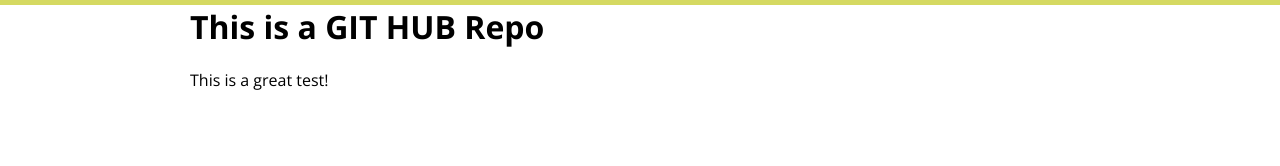
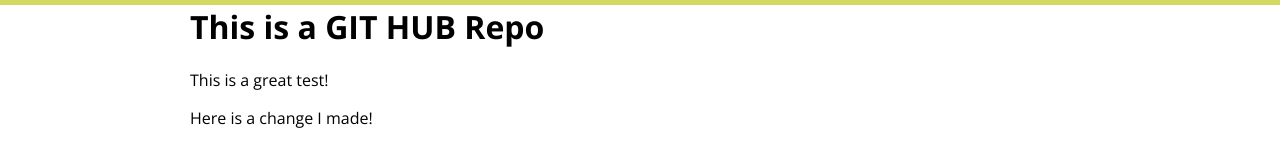
Before and after one commit to REWRebeccaCzilok/Repo-Test, a plain HTML site: page index.html in a window 1280 px wide. Drawn offline with nearby package versions, Linux system fonts and the light colour scheme.

Commit message:
Adding Paragraph
I added in a Paragraph to show changes

```diff
--- a/index.html
+++ b/index.html
@@ -8,6 +8,7 @@
 		<div class="wrap">
 			<h1>This is a GIT HUB Repo</h1>
 			<p>This is a great test!</p>
+			<p>Here is a change I made!</p>
 		</div>
 	</body>
 </html>
```
